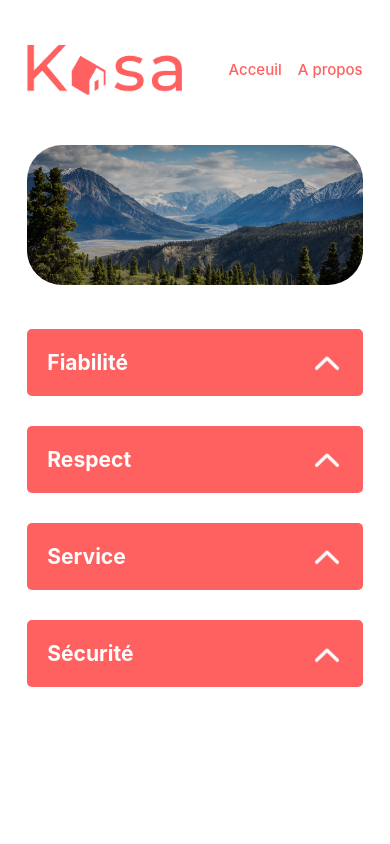
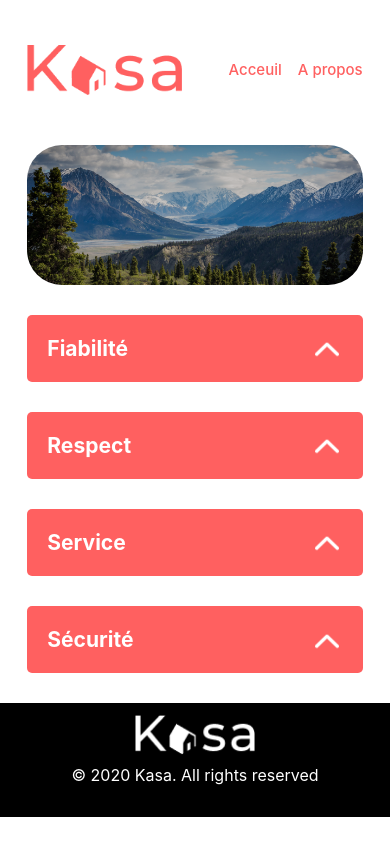
Before and after one commit to michalon-claudie/Projet_8OC, a React (Create React App) app in the folder kasa/: page /about in a window 390 px wide. Built offline with nearby package versions, Linux system fonts and the light colour scheme.

Commit message:
"finishing media querries about pages"

```diff
--- a/kasa/src/pages/about.jsx
+++ b/kasa/src/pages/about.jsx
@@ -4,6 +4,7 @@ import '../style/pages/about.scss'
 import Header from '../component/Header'
 import Banner from '../component/Banner'
 import Collapse from '../component/Collapse'
+import Footer from '../component/Footer'
 
 export default function About()
 {
@@ -30,6 +31,7 @@ export default function About()
                 content="La sécurité est la priorité de Kasa. Aussi bien pour nos hôtes que pour les voyageurs, chaque logement correspond aux critères de sécurité établis par nos services. En laissant une note aussi bien à l'hôte qu'au locataire, cela permet à nos équipes de vérifier que les standards sont bien respectés.
                 Nous organisons également des ateliers sur la sécurité domestique pour nos hôtes."/>
             </section>
+            <Footer/>
         </div>
     )
 }
--- a/kasa/src/style/pages/about.scss
+++ b/kasa/src/style/pages/about.scss
@@ -1,6 +1,16 @@
+@mixin smartphones
+{
+    @media (min-width: 320px) and (max-width:799px)
+    {
+        @content;
+    }
+}
 .CollapseContainer{
     display: flex;
     flex-direction: column;
     gap: 30px;
-    margin: 44px 7%;
+    margin: 44px 14%;
+    @include smartphones {
+        margin: 30px 7%;
+    }
 }
```
